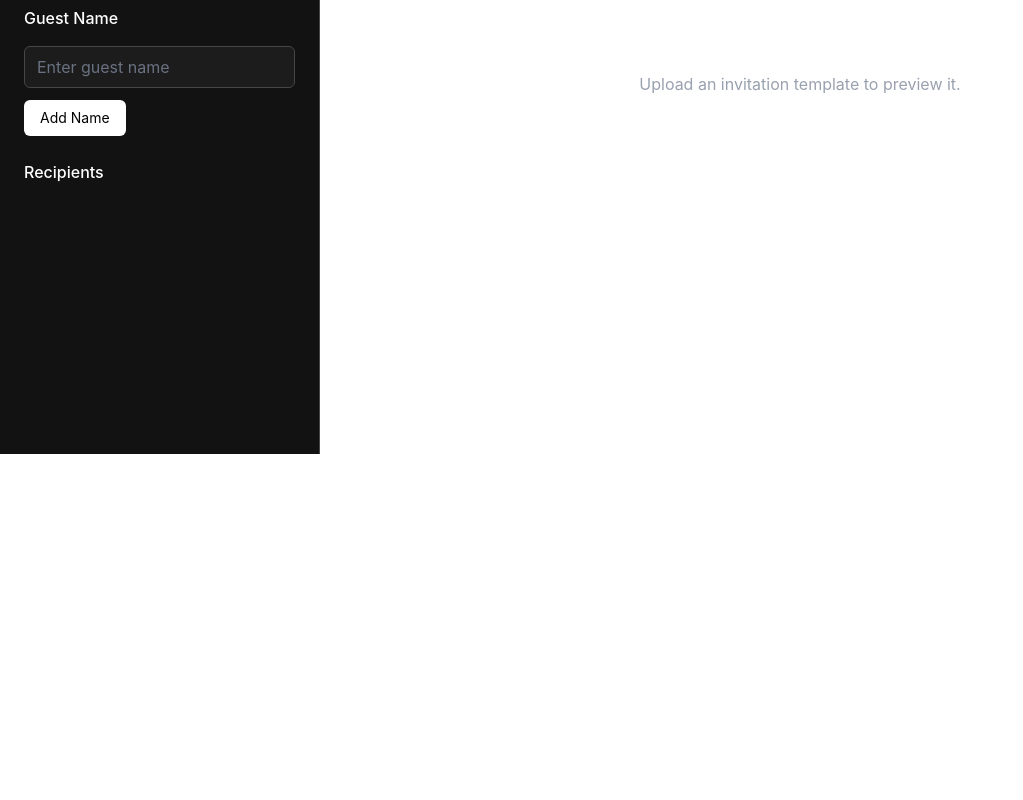
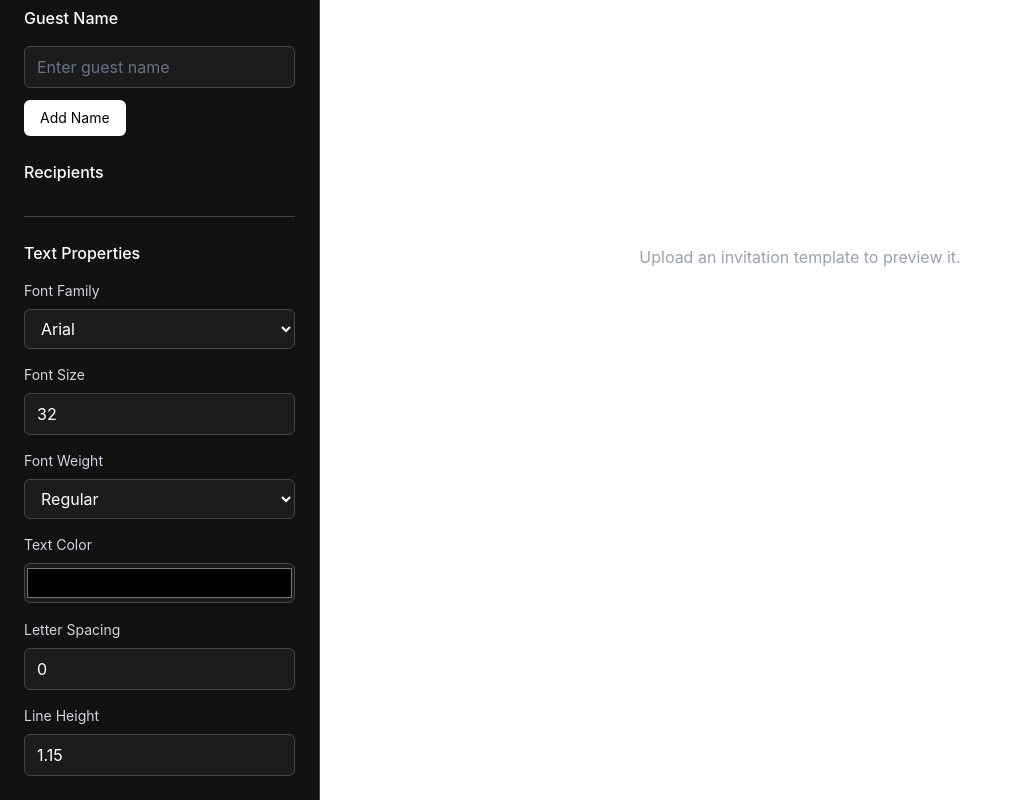
Before and after one commit to linaghazy/Invitation-Generator-React, a React (Vite) app: page / in a window 1280 px wide. Shown: the part 346-1146 px from the top of the page, without its empty margins (0-1023 px from the left). Before the commit the page ends 800 px from the top, so only its background shows below. Built offline with nearby package versions, Linux system fonts and the light colour scheme.

Commit message:
adding text properties

```diff
--- a/index.html
+++ b/index.html
@@ -5,6 +5,14 @@
     <link rel="icon" type="image/svg+xml" href="/favicon.svg" />
     <meta name="viewport" content="width=device-width, initial-scale=1.0" />
     <title>invitation-generator-react</title>
+
+    <link rel="preconnect" href="https://fonts.googleapis.com">
+<link rel="preconnect" href="https://fonts.gstatic.com" crossorigin>
+
+<link
+  href="https://fonts.googleapis.com/css2?family=Dancing+Script:wght@400;500;600;700&family=Great+Vibes&family=Lora:wght@400;500;600;700&family=Montserrat:wght@400;500;600;700;800&family=Playfair+Display:wght@400;500;600;700;800&family=Poppins:wght@400;500;600;700;800&display=swap"
+  rel="stylesheet"
+/>
   </head>
   <body>
     <div id="root"></div>
--- a/src/App.jsx
+++ b/src/App.jsx
@@ -11,6 +11,15 @@ function App() {
 
   const [csvGuestNames, setCsvGuestNames] = useState([]);
 
+  const [fontSettings, setFontSettings] = useState({
+    family: "Arial",
+    size: 32,
+    weight: 600,
+    color: "#000000",
+    letterSpacing: 0,
+    lineHeight:1.15,
+  });
+
 
   return (
     <div className="min-h-screen bg-white">
@@ -23,12 +32,15 @@ function App() {
         setSelectedGuest={setSelectedGuest}
         csvGuestNames={csvGuestNames}
         setCsvGuestNames={setCsvGuestNames}
+        fontSettings={fontSettings}
+        setFontSettings={setFontSettings}
         />
 
         <InvitationPreview
         template={template}
         selectedGuest={selectedGuest}
         csvGuestNames={csvGuestNames}
+        fontSettings={fontSettings}
         />
       </div>
     </div>
--- a/src/components/InvitationPreview.jsx
+++ b/src/components/InvitationPreview.jsx
@@ -1,7 +1,7 @@
 import { useState, useEffect, useRef } from "react";
 import JSZip from "jszip";
 
-function InvitationPreview({ template, selectedGuest, csvGuestNames = [], }) {
+function InvitationPreview({ template, selectedGuest, csvGuestNames = [], fontSettings, }) {
     const [namePosition, setNamePosition] = useState({
         x: 50,
         y: 50,
@@ -77,28 +77,20 @@ function InvitationPreview({ template, selectedGuest, csvGuestNames = [], }) {
     const getTextLayout = (width, guest, boxWidth = 70) => {
         if (!width) {
             return {
-                lines: [guest],
-                fontSize: 32,
-                lineHeight: 37,
+                lines,
+                fontSize,
+                lineHeight: fontSettings.lineHeight * fontSize,
             };
         }
         const textBoxWidth = width * (boxWidth / 100);
 
-        let fontSize = width * 0.05;
-
-        if (fontSize > 60) {
-            fontSize = 60;
-        }
-
-        if (fontSize < 18) {
-            fontSize = 18;
-        }
+        let fontSize = fontSettings.size;
 
 
     const canvas = document.createElement("canvas");
     const context = canvas.getContext("2d");
 
-    context.font = `600 ${fontSize}px Arial`;
+    context.font = `${fontSettings.weight} ${fontSize}px ${fontSettings.family}`;
 
     const words = guest.split(" ");
     const lines = [];
@@ -300,10 +292,14 @@ function InvitationPreview({ template, selectedGuest, csvGuestNames = [], }) {
     }}
   >
     <div
-      className="pointer-events-none text-center font-semibold text-black"
+      className="pointer-events-none text-center"
       style={{
-        fontSize: `${textLayout.fontSize}px`,
-        lineHeight: `${textLayout.lineHeight}px`,
+        fontFamily: fontSettings.family,
+        fontSize: `${fontSettings.size}px`,
+        fontWeight: fontSettings.weight,
+        color: fontSettings.color,
+        letterSpacing: `${fontSettings.letterSpacing}px`,
+        lineHeight: `${fontSettings.lineHeight}`,
       }}
     >
       {textLayout.lines.map((line, index) => (
--- a/src/components/SideBar.jsx
+++ b/src/components/SideBar.jsx
@@ -5,9 +5,11 @@ import { useState } from "react";
 
 
 
-function Sidebar({ setTemplate, selectedGuest, setSelectedGuest, csvGuestNames, setCsvGuestNames }) {
+function Sidebar({ setTemplate, selectedGuest, setSelectedGuest, csvGuestNames, setCsvGuestNames, fontSettings, setFontSettings, }) {
   const [manualGuestNames, setManualGuestNames] = useState([]);
   const [inputMode, setInputMode] = useState("manual");
+
+
 
 
   return (
@@ -66,9 +68,151 @@ function Sidebar({ setTemplate, selectedGuest, setSelectedGuest, csvGuestNames,
   )}
 </div>
 
+<div className="mt-8 border-t border-[#444748] pt-6">
+  <h3 className="mb-4 text-base font-medium">
+    Text Properties
+  </h3>
+
+  <div className="space-y-4">
+
+    <div>
+      <label className="mb-2 block text-sm text-gray-300">
+        Font Family
+      </label>
+
+      <select
+      value={fontSettings.family}
+      onChange={(event) =>
+        setFontSettings({
+          ...fontSettings,
+          family: event.target.value,
+        })
+      }
+      className="w-full rounded-md border border-[#444748] bg-[#1c1c1c] px-3 py-2 text-white outline-none"
+      >
+        <optgroup label="System Fonts">
+        <option value="Arial">Arial</option>
+        <option value="Georgia">Georgia</option>
+        <option value="Times New Roman">Times New Roman</option>
+        <option value="Courier New">Courier New</option>
+        <option value="Verdana">Verdana</option>
+        <option value="Trebuchet MS">Trebuchet MS</option>
+        </optgroup>
+
+        <optgroup label="Invitation Fonts">
+    <option value="Poppins">Poppins</option>
+    <option value="Montserrat">Montserrat</option>
+    <option value="Playfair Display">Playfair Display</option>
+    <option value="Lora">Lora</option>
+    <option value="Great Vibes">Great Vibes</option>
+    <option value="Dancing Script">Dancing Script</option>
+  </optgroup>
+      </select>
+    </div>
+
+    <div>
+      <label className="mb-2 block text-sm text-gray-300">
+        Font Size
+      </label>
+
+      <input
+      type="number"
+      value={fontSettings.size}
+      onChange={(event) =>
+        setFontSettings({
+          ...fontSettings,
+          size: Number(event.target.value),
+        })
+      }
+      className="w-full rounded-md border border-[#444748] bg-[#1c1c1c] px-3 py-2 text-white outline-none"
+      />
+    </div>
+
+    <div>
+      <label className="mb-2 block text-sm text-gray-300">
+        Font Weight
+      </label>
+
+      <select
+      value={fontSettings.weight}
+      onChange={(event) =>
+        setFontSettings({
+          ...fontSettings,
+          weight: Number(event.target.value),
+        })
+      }
+      className="w-full rounded-md border border-[#444748] bg-[#1c1c1c] px-3 py-2 text-white outline-none"
+      >
+        <option value="400">Regular</option>
+        <option value="700">Bold</option>
+      </select>
+
+    </div>
+
+    <div>
+      <label className="mb-2 block text-sm text-gray-300">
+        Text Color
+      </label>
+
+      <input
+      type="color"
+      value={fontSettings.color}
+      onChange={(event) =>
+        setFontSettings({
+          ...fontSettings,
+          color: event.target.value,
+
+        })
+      }
+      className="h-10 w-full cursor-pointer rounded-md border border-[#444748] bg-[#1c1c1c]"
+      />
+
+    </div>
+
+    <div>
+      <label className="mb-2 block text-sm text-gray-300">
+        Letter Spacing
+      </label>
+
+      <input
+        type="number"
+        value={fontSettings.letterSpacing}
+        onChange={(event) =>
+          setFontSettings({
+            ...fontSettings,
+            letterSpacing: Number(event.target.value),
+          })
+        }
+        className="w-full rounded-md border border-[#444748] bg-[#1c1c1c] px-3 py-2 text-white outline-none"
+      />
+    </div>
+
+    <div>
+      <label className="mb-2 block text-sm text-gray-300">
+        Line Height
+      </label>
+
+      <input
+        type="number"
+        step="0.1"
+        value={fontSettings.lineHeight}
+        onChange={(event) =>
+          setFontSettings({
+            ...fontSettings,
+            lineHeight: Number(event.target.value),
+          })
+        }
+        className="w-full rounded-md border border-[#444748] bg-[#1c1c1c] px-3 py-2 text-white outline-none"
+      />
+    </div>
+    </div>
+  </div>
+
 
     </aside>
   );
+
+
 }
 
 export default Sidebar;
```
